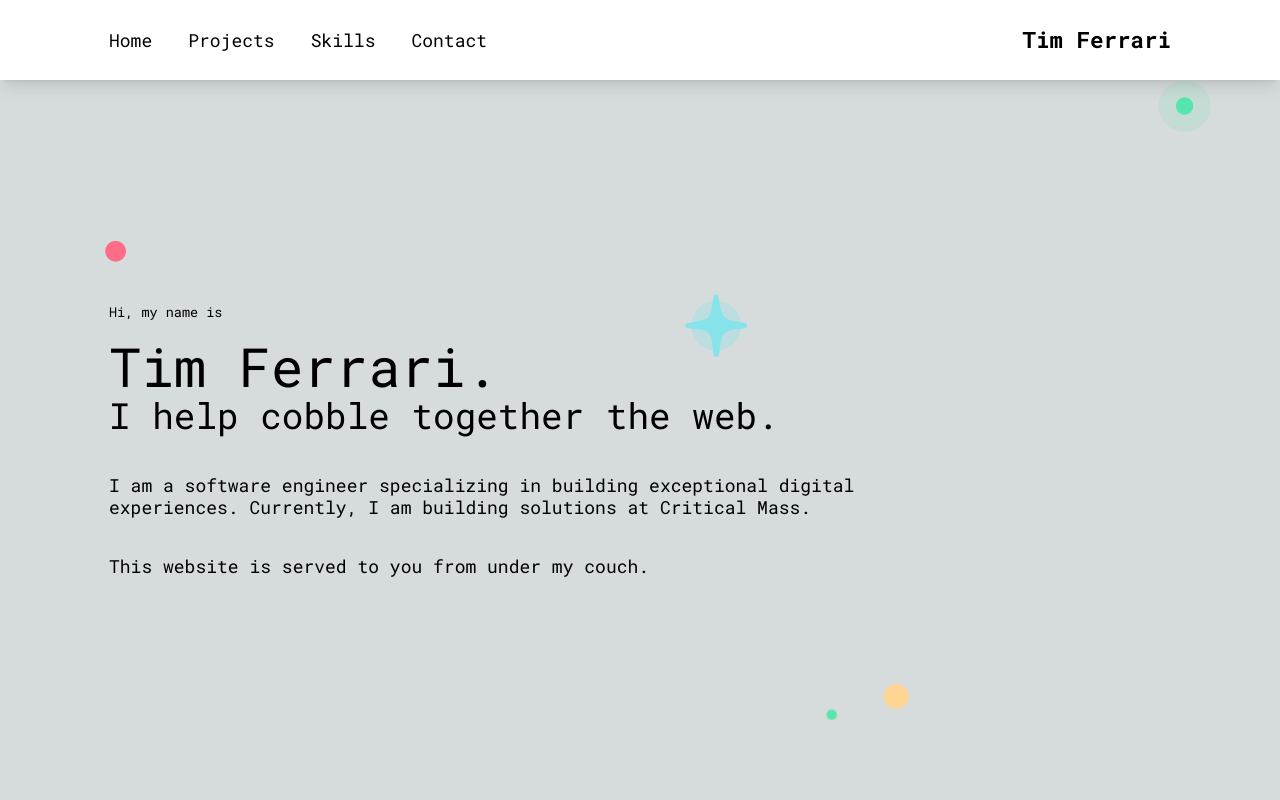
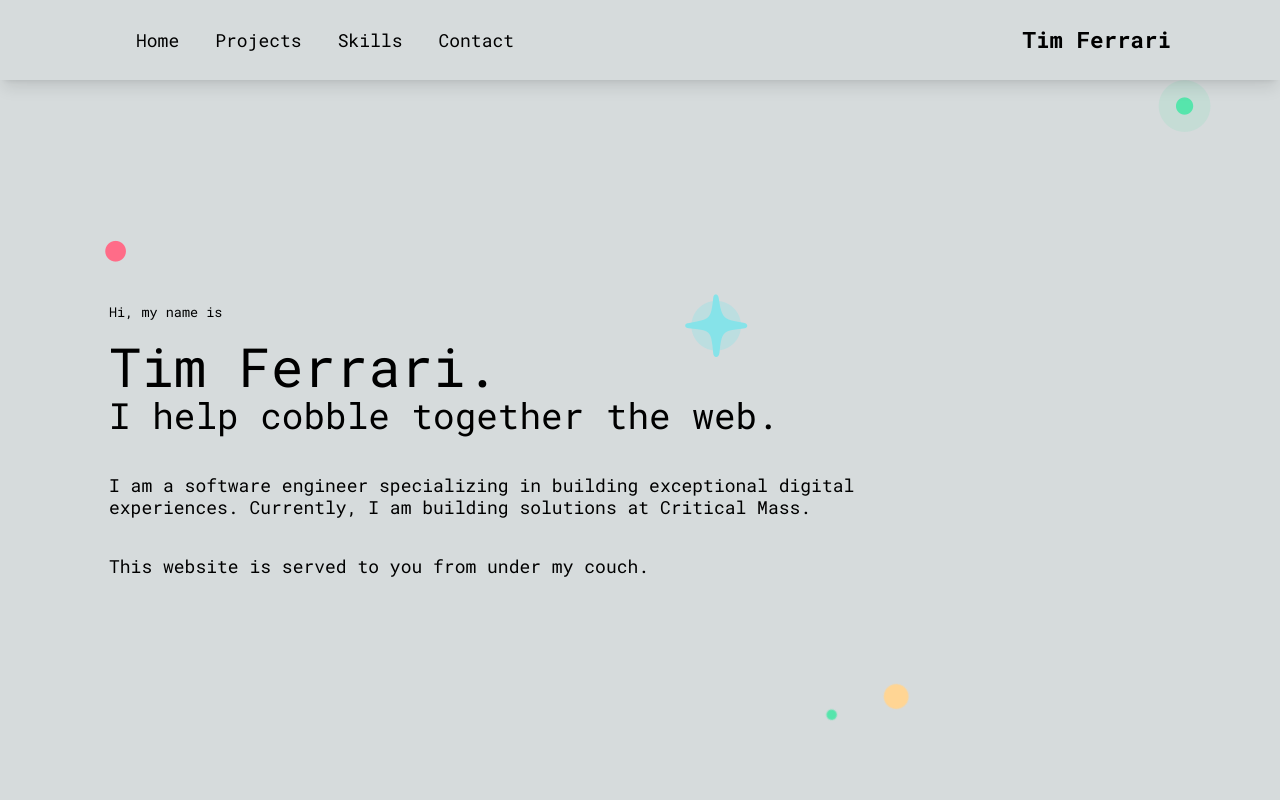
Before and after one commit to yunggarlic/new_personal, a Next.js app: page / in a window 1280 px wide. Shown: the top 800 px of the page. Built offline with nearby package versions, Linux system fonts and the light colour scheme.

Commit message:
updating colors and mobile nav padding

```diff
--- a/src/styles/globals.css
+++ b/src/styles/globals.css
@@ -7,8 +7,8 @@
   --max-width: 1100px;
   --border-radius: 12px;
 
-  --nav-bg-color: #ffffff;
-  --nav-color: #000;
+  --nav-bg-color: 214, 219, 220;
+  --nav-color: 0, 0, 0;
   --background-start-rgb: 214, 219, 220;
 }
 
@@ -17,8 +17,8 @@
     --foreground-rgb: 255, 255, 255;
     --background-start-rgb: 34, 31, 32;
     --background-end-rgb: 0, 0, 0;
-    --nav-bg-color: #221f20;
-    --nav-color: #ffffff;
+    --nav-bg-color: 34, 31, 32;
+    --nav-color: 255, 255, 255;
   }
 }
 
@@ -41,13 +41,14 @@ body {
 
 nav {
   height: var(--nav-height);
-  background-color: var(--nav-bg-color);
-  color: var(--nav-color);
+  background-color: rgb(var(--nav-bg-color));
+  color: rgb(var(--nav-color));
 }
 
 .mobile-menu {
-  background-color: var(--nav-bg-color);
-  color: var(--nav-color);
+  background-color: rgb(var(--nav-bg-color));
+  color: rgb(var(--nav-color));
+  @apply px-6;
 }
 
 main {
```
